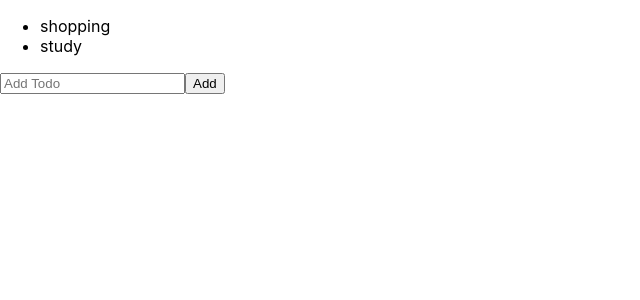
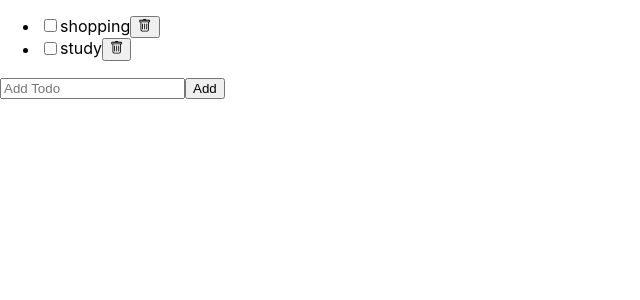
Before and after one commit to 2zzzyoung/Todo-list, a React (Create React App) app: page / in a window 1280 px wide. Shown: the top 300 px of the page, without its empty margins (0-640 px from the left). Built offline with nearby package versions, Linux system fonts and the light colour scheme.

Commit message:
check / delete

```diff
--- a/package.json
+++ b/package.json
@@ -8,6 +8,7 @@
     "@testing-library/user-event": "^13.5.0",
     "react": "^18.2.0",
     "react-dom": "^18.2.0",
+    "react-icons": "^4.8.0",
     "react-scripts": "5.0.1",
     "web-vitals": "^2.1.4"
   },
--- a/src/components/AddTodo/AddTodo.jsx
+++ b/src/components/AddTodo/AddTodo.jsx
@@ -4,7 +4,9 @@
 
 export default function AddTodo({ onAdd }) {
   const [text, setText] = useState("");
-  const handleChange = (e) => setText(e.target.value);
+  const handleChange = (e) => {
+    setText(e.target.value);
+  };
   const handleSubmit = (e) => {
     e.preventDefault();
     if (text.trim().length === 0) {
--- /dev/null
+++ b/src/components/Todo/Todo.jsx
@@ -0,0 +1,25 @@
+import React from "react";
+import { BsTrash } from "react-icons/bs";
+
+export default function Todo({ todo, onUpdate, onDelete }) {
+  const { text, status } = todo;
+  const handleChange = (e) => {
+    const status = e.target.checked ? "completed" : "active";
+    onUpdate({ ...todo, status });
+  };
+  const handleDelete = () => onDelete(todo);
+  return (
+    <li>
+      <input
+        type="checkbox"
+        id="checkbox"
+        checked={status === "completed"}
+        onChange={handleChange}
+      />
+      <label htmlFor="checkbox">{text}</label>
+      <button onClick={handleDelete}>
+        <BsTrash />
+      </button>
+    </li>
+  );
+}
--- a/src/components/TodoList/TodoList.jsx
+++ b/src/components/TodoList/TodoList.jsx
@@ -1,21 +1,41 @@
 import React, { useState } from "react";
 import AddTodo from "../AddTodo/AddTodo";
+import Todo from "../Todo/Todo";
 
 export default function TodoList() {
-  const [todos, setTodos] = useState([
-    { id: "123", text: "shopping", status: "active" },
-    { id: "124", text: "study", status: "active" },
+  const [todos, SetTodos] = useState([
+    {
+      id: "123",
+      text: "shopping",
+      status: "active",
+    },
+    {
+      id: "124",
+      text: "study",
+      status: "active",
+    },
   ]);
+
   const handleAdd = (todo) => {
-    console.log(todo);
-    setTodos([...todos, todo]);
+    SetTodos([...todos, todo]);
   };
+  const handleUpdate = (updated) => {
+    SetTodos(todos.map((t) => (t.id === updated.id ? updated : t)));
+  };
+  const handleDelete = (deleted) =>
+    SetTodos(todos.filter((t) => t.id !== deleted.id));
+
   return (
     <>
       <section>
         <ul>
           {todos.map((item) => (
-            <li key={item.id}>{item.text}</li>
+            <Todo
+              key={item.id}
+              todo={item}
+              onUpdate={handleUpdate}
+              onDelete={handleDelete}
+            />
           ))}
         </ul>
       </section>
```
Also changed, not shown: .yarnrc.yml, 2 other files (tests, documents, lock files or other folders).
